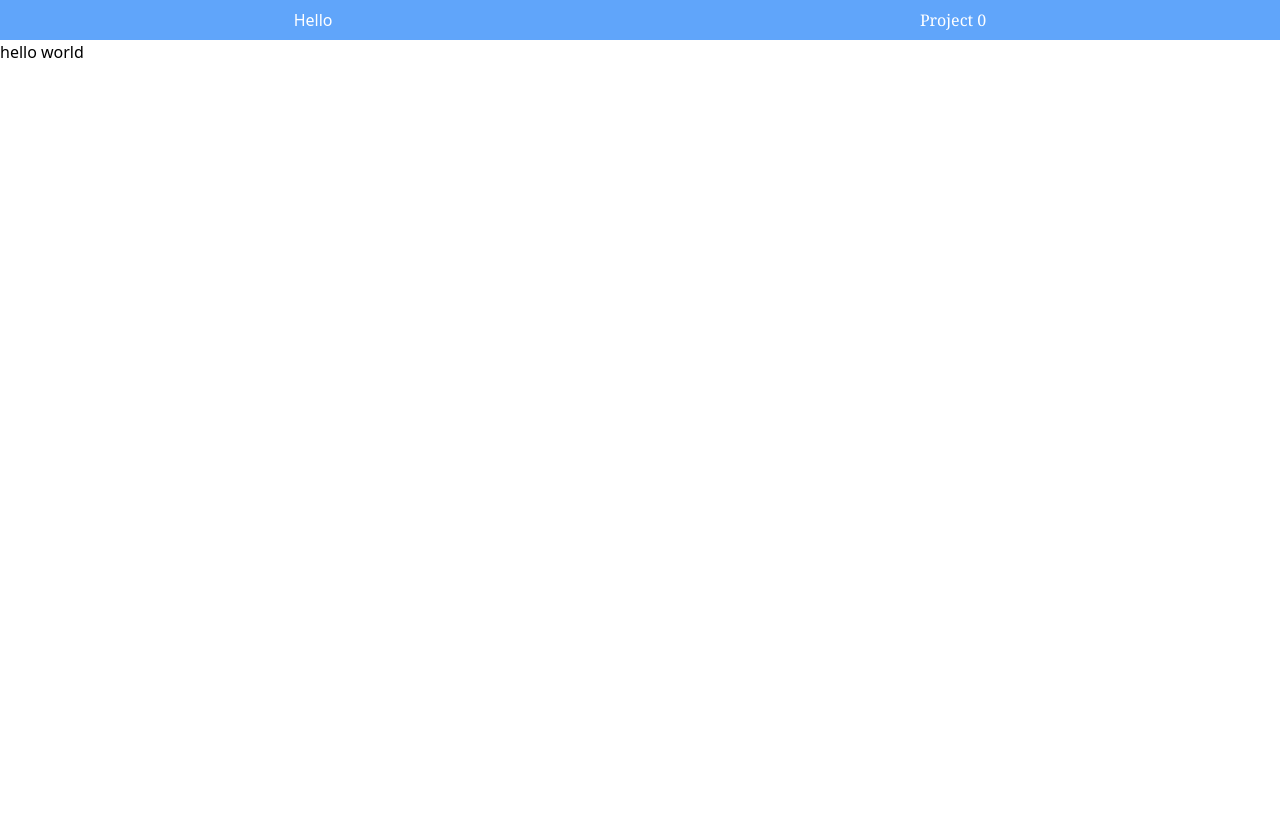
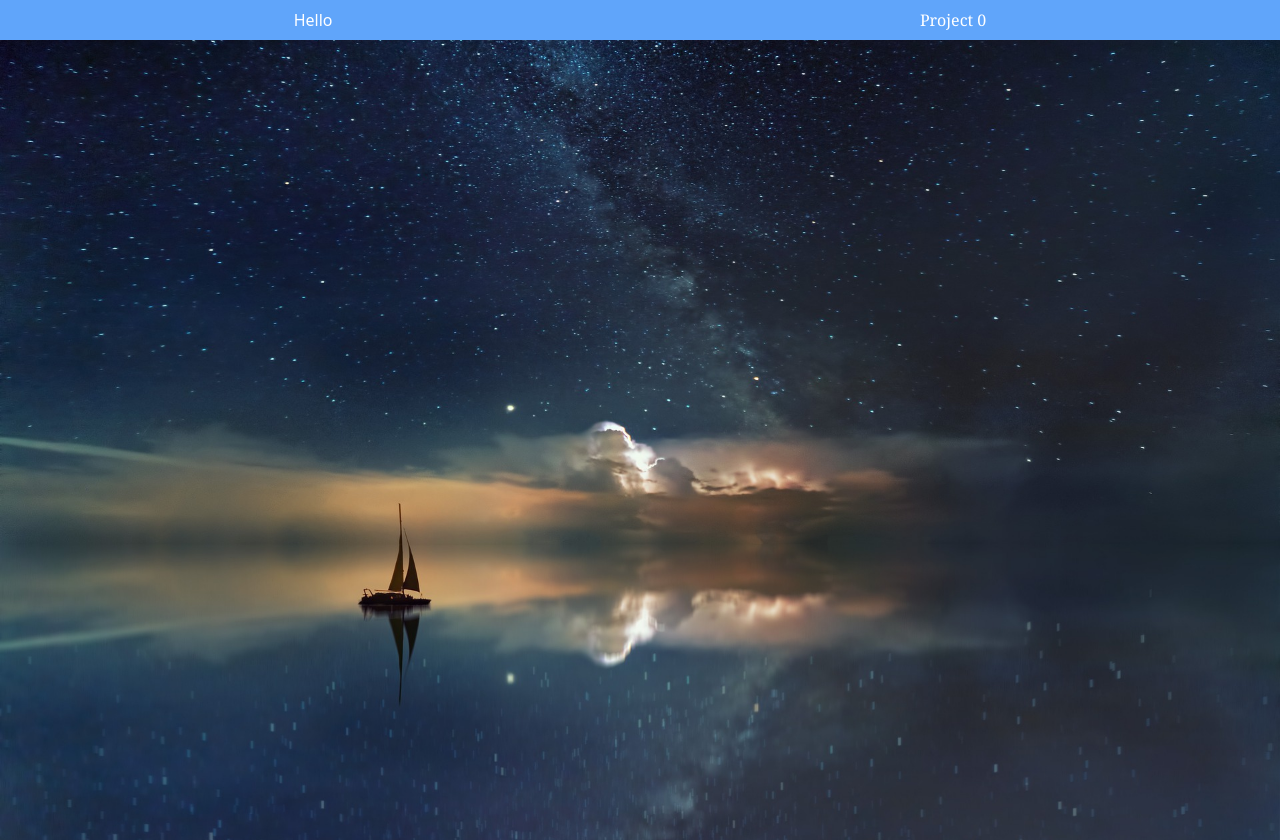
Before and after one commit to j0sh05/cs490r, a SvelteKit app: page /Project0 in a window 1280 px wide. Before the commit the page ends 800 px from the top, so only its background shows below. Built offline with nearby package versions, Linux system fonts and the light colour scheme.

Commit message:
Functioning Background

```diff
--- a/src/routes/Project0/+page.svelte
+++ b/src/routes/Project0/+page.svelte
@@ -4,9 +4,14 @@
     const ocean = '/img/ocean.jpg';
     const room = '/img/room.jpg'
 
-
+    function customWallpaper() {
+        return ocean;
+    }
 
     // TODO
     // Make images rotate based on the button that is clicked
 </script>
-<p>hello world</p>
+
+<div class="w-full h-screen bg-center bg-no-repeat bg-cover" style="background-image: url({customWallpaper()});">
+
+</div>
```
